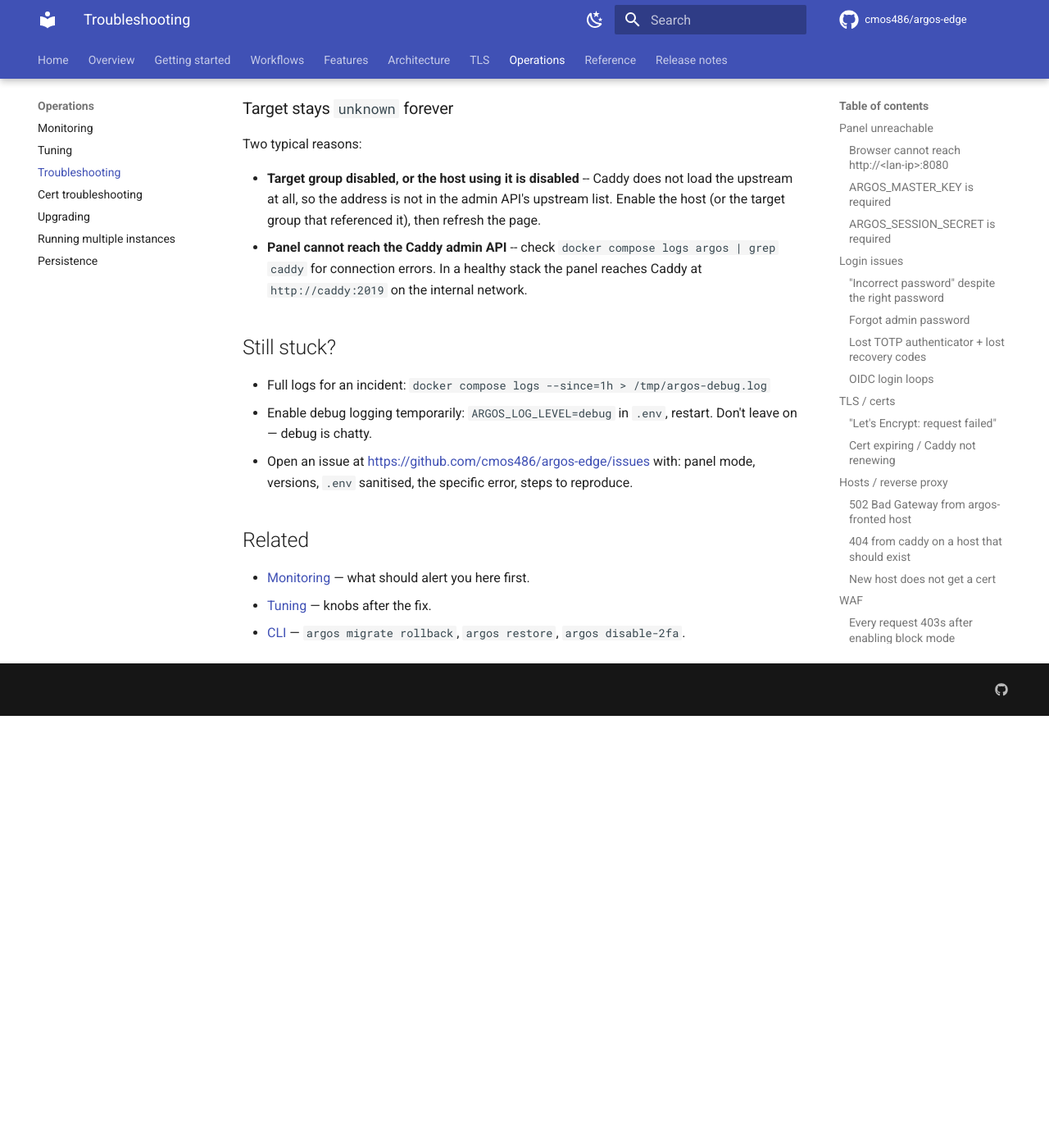
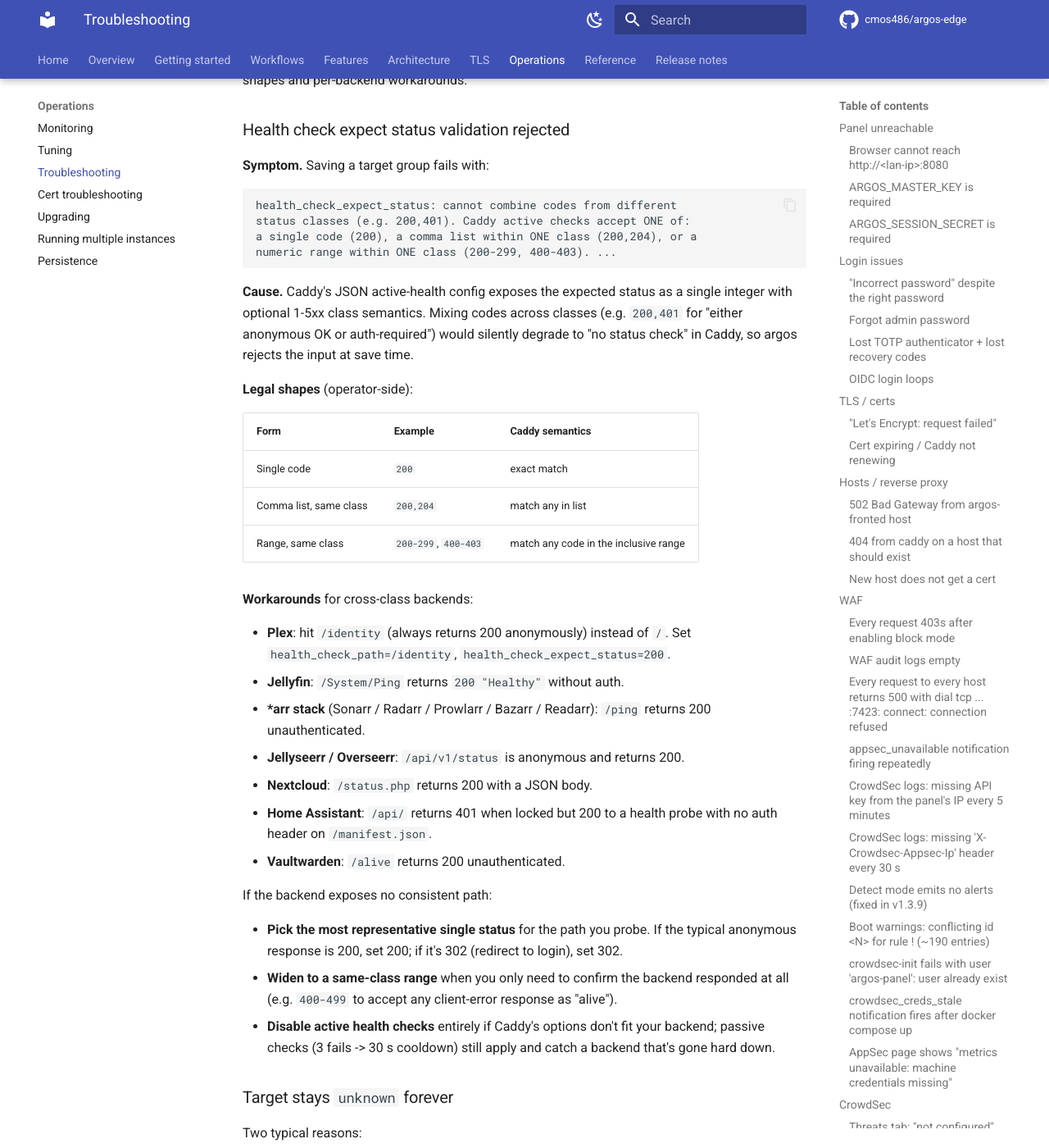
Before and after one commit to cmos486/argos-edge, an MkDocs documentation site: the page built from docs/operations/troubleshooting.md, in a window 1280 px wide and 1400 px high, scrolled down 12616 px. Shown: the whole window at 82% size. Built offline with MkDocs 1.6.1 and Material for MkDocs 9.7.7, drawn with Linux system fonts in a browser that asks for light colours; comment, search, counter and statistics services are not loaded; before the commit the page ends 13489 px from its top, so only the background shows below that.

Commit message:
docs: add health check status code troubleshooting

````diff
--- a/docs/operations/troubleshooting.md
+++ b/docs/operations/troubleshooting.md
@@ -613,7 +613,61 @@
 
 Mixed classes (e.g. `200,400`) are rejected at the API edge because
 Caddy's JSON check does not enforce them correctly. See
-[Reverse proxy → Health monitoring](../features/reverse-proxy.md#health-monitoring).
+[Health check expect status validation rejected](#health-check-expect-status-validation-rejected) below for the legal
+shapes and per-backend workarounds.
+
+### Health check expect status validation rejected
+
+**Symptom.** Saving a target group fails with:
+
+```
+health_check_expect_status: cannot combine codes from different
+status classes (e.g. 200,401). Caddy active checks accept ONE of:
+a single code (200), a comma list within ONE class (200,204), or a
+numeric range within ONE class (200-299, 400-403). ...
+```
+
+**Cause.** Caddy's JSON active-health config exposes the expected
+status as a single integer with optional 1-5xx class semantics.
+Mixing codes across classes (e.g. `200,401` for "either anonymous
+OK or auth-required") would silently degrade to "no status check"
+in Caddy, so argos rejects the input at save time.
+
+**Legal shapes** (operator-side):
+
+| Form | Example | Caddy semantics |
+|---|---|---|
+| Single code | `200` | exact match |
+| Comma list, same class | `200,204` | match any in list |
+| Range, same class | `200-299`, `400-403` | match any code in the inclusive range |
+
+**Workarounds** for cross-class backends:
+
+- **Plex**: hit `/identity` (always returns 200 anonymously) instead
+  of `/`. Set `health_check_path=/identity`,
+  `health_check_expect_status=200`.
+- **Jellyfin**: `/System/Ping` returns `200 "Healthy"` without auth.
+- **\*arr stack** (Sonarr / Radarr / Prowlarr / Bazarr / Readarr):
+  `/ping` returns 200 unauthenticated.
+- **Jellyseerr / Overseerr**: `/api/v1/status` is anonymous and
+  returns 200.
+- **Nextcloud**: `/status.php` returns 200 with a JSON body.
+- **Home Assistant**: `/api/` returns 401 when locked but 200 to a
+  health probe with no auth header on `/manifest.json`.
+- **Vaultwarden**: `/alive` returns 200 unauthenticated.
+
+If the backend exposes no consistent path:
+
+- **Pick the most representative single status** for the path you
+  probe. If the typical anonymous response is 200, set 200; if
+  it's 302 (redirect to login), set 302.
+- **Widen to a same-class range** when you only need to confirm
+  the backend responded at all (e.g. `400-499` to accept any
+  client-error response as "alive").
+- **Disable active health checks** entirely if Caddy's options
+  don't fit your backend; passive checks (3 fails -> 30 s
+  cooldown) still apply and catch a backend that's gone hard
+  down.
 
 ### Target stays `unknown` forever
 
````
